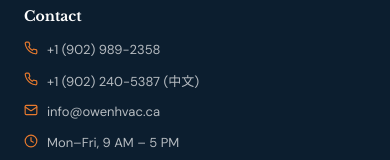
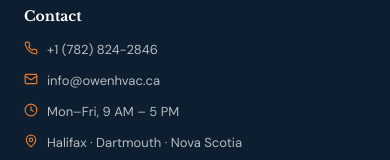
Before and after one commit to wangowen79-stack/owen-hvac-web-V2, a React (Vite) app in the folder frontend/: page /faq in a window 390 px wide. Shown: the part 1583-1743 px from the top of the page. Built offline with nearby package versions, Linux system fonts and the light colour scheme.

Commit message:
Update phone to (782) 824-2846, remove Chinese phone, fix badge text to Contractor

```diff
--- a/frontend/src/components/ChatWidget.jsx
+++ b/frontend/src/components/ChatWidget.jsx
@@ -34,7 +34,7 @@
       const data = await res.json();
       setMessages(prev => [...prev, { role: 'assistant', content: data.reply || data.error || 'Sorry, something went wrong.' }]);
     } catch {
-      setMessages(prev => [...prev, { role: 'assistant', content: lang === 'zh' ? '抱歉，暂时无法连接。请拨打 (902) 989-2358。' : 'Sorry, unable to connect. Please call (902) 989-2358.' }]);
+      setMessages(prev => [...prev, { role: 'assistant', content: lang === 'zh' ? '抱歉，暂时无法连接。请拨打 (782) 824-2846。' : 'Sorry, unable to connect. Please call (782) 824-2846.' }]);
     }
     setLoading(false);
   };
--- a/frontend/src/components/Footer.jsx
+++ b/frontend/src/components/Footer.jsx
@@ -51,7 +51,6 @@
             <div style={{ display: 'flex', flexDirection: 'column', gap: 10 }}>
               {[
                 { icon: <Phone size={14} />, text: t('contact.phone1') },
-                { icon: <Phone size={14} />, text: t('contact.phone2') },
                 { icon: <Mail size={14} />, text: t('contact.emailAddr') },
                 { icon: <Clock size={14} />, text: t('contact.hours') },
                 { icon: <MapPin size={14} />, text: t('contact.area') },
--- a/frontend/src/i18n/en.json
+++ b/frontend/src/i18n/en.json
@@ -9,7 +9,7 @@
     "bookService": "Book Service"
   },
   "hero": {
-    "badge": "Licensed & Certified HVAC Professionals",
+    "badge": "Licensed & Certified HVAC Contractor",
     "title": "Keep Your Home",
     "titleHighlight": "Comfortable Year-Round",
     "subtitle": "Professional HVAC maintenance, cleaning & repair for Halifax & Nova Scotia homes. Extend your system's lifespan and lower energy bills with regular expert care.",
@@ -77,8 +77,8 @@
     "submit": "Submit Request",
     "thanks": "Thank You!",
     "thanksMsg": "Your submission has been received. We'll be in touch soon.",
-    "phone1": "+1 (902) 989-2358",
-    "phone2": "+1 (902) 240-5387 (中文)",
+    "phone1": "+1 (782) 824-2846",
+    "phone2": "",
     "emailAddr": "info@owenhvac.ca",
     "hours": "Mon–Fri, 9 AM – 5 PM",
     "area": "Halifax · Dartmouth · Nova Scotia"
--- a/frontend/src/i18n/zh.json
+++ b/frontend/src/i18n/zh.json
@@ -9,7 +9,7 @@
     "bookService": "预约服务"
   },
   "hero": {
-    "badge": "持牌认证暖通专业团队",
+    "badge": "持牌认证暖通承包商",
     "title": "让您的家",
     "titleHighlight": "四季舒适",
     "subtitle": "为 Halifax 和 Nova Scotia 家庭提供专业暖通维护、清洁和维修服务。定期保养延长设备寿命，降低能源开支。",
@@ -77,8 +77,8 @@
     "submit": "提交",
     "thanks": "感谢您！",
     "thanksMsg": "我们已收到您的信息，将尽快与您联系。",
-    "phone1": "+1 (902) 989-2358",
-    "phone2": "+1 (902) 240-5387 (中文)",
+    "phone1": "+1 (782) 824-2846",
+    "phone2": "",
     "emailAddr": "info@owenhvac.ca",
     "hours": "周一至周五，上午 9 点 – 下午 5 点",
     "area": "Halifax · Dartmouth · Nova Scotia"
```
Also changed, not shown: 1 other file (tests, documents, lock files or other folders).
